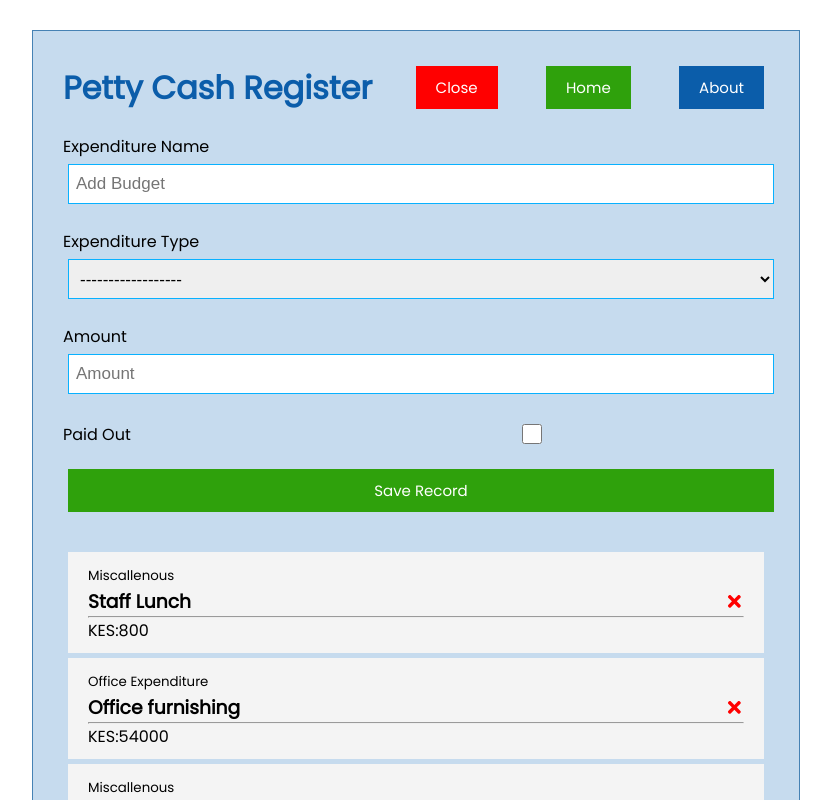
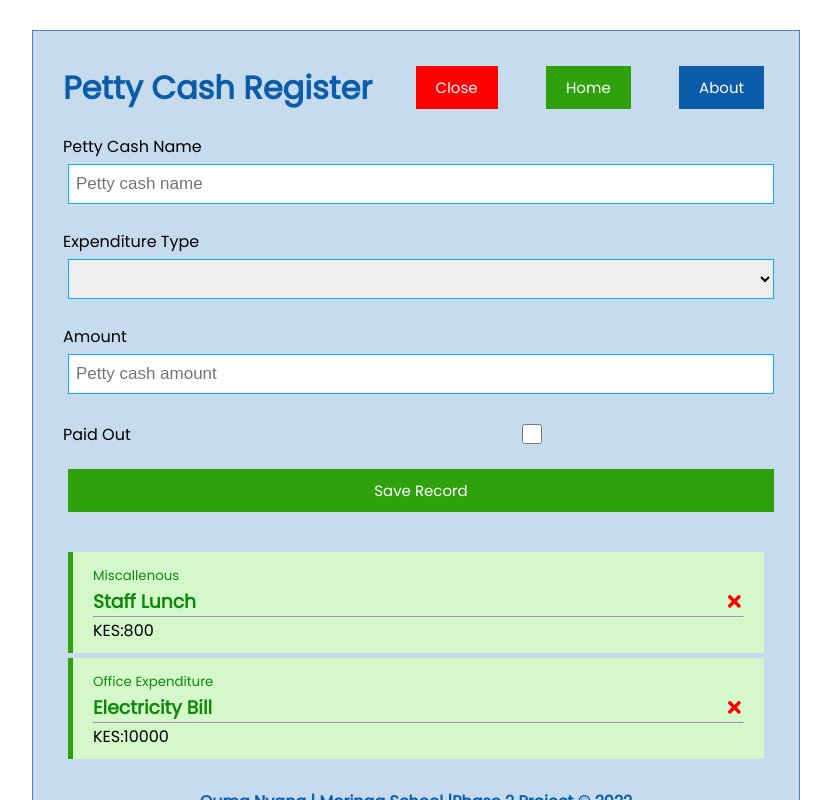
Before and after one commit to OumaNyang/pettycash-register, a React (Create React App) app: page / in a window 1280 px wide. Both pictures are taken after a click on the button "Add Petty Cash". Shown: the top 800 px of the page, without its empty margins (224-1055 px from the left). Built offline with nearby package versions, Linux system fonts and the light colour scheme; data requests are answered from the project's data file.

Commit message:
Delete petty cash record

```diff
--- a/db.json
+++ b/db.json
@@ -4,29 +4,15 @@
       "name": "Staff Lunch",
       "amount": "800",
       "exptype": "Miscallenous",
-      "ispaidout": false,
+      "ispaidout": true,
       "id": 1
     },
     {
-      "name": "Office furnishing",
-      "amount": "54000",
-      "exptype": "Office Expenditure",
-      "ispaidout": false,
-      "id": 2
-    },
-    {
-      "name": "Wage payout",
-      "amount": "8000",
-      "exptype": "Miscallenous",
-      "ispaidout": false,
-      "id": 3
-    },
-    {
-      "name": "Employee Advance ",
-      "amount": "1800",
+      "name": "Electricity Bill",
+      "amount": "10000",
       "exptype": "Office Expenditure",
       "ispaidout": true,
-      "id": 4
+      "id": 2
     }
   ]
 }
--- a/src/App.js
+++ b/src/App.js
@@ -19,7 +19,7 @@ const App = () => {
         getBudgets()
     }, [])
 
-    // Fetch Pety cash records
+    // Fetch Petty cash records
     const fetchBudgets = async () => {
         const res = await fetch('http://localhost:5000/budgets')
         const data = await res.json()
@@ -27,14 +27,14 @@ const App = () => {
         return data
     }
 
-    // Fetch Pety cash records
+    // Fetch Petty cash records
     const fetchBudget = async (id) => {
         const res = await fetch(`http://localhost:5000/budgets/${id}`)
         const data = await res.json()
         return data
     }
 
-    // Add Pety cash records
+    // Add Petty cash records
     const addBudget = async (budget) => {
         const res = await fetch('http://localhost:5000/budgets', {
             method: 'POST',
@@ -47,9 +47,17 @@ const App = () => {
         setBudgets([...budgets, data])
     }
 
-    // Delete Pety cash record
+    // Delete Petty cash record
 
-
+    const deleteBudget = async (id) => {
+        const res = await fetch(`http://localhost:5000/budgets/${id}`, {
+            method: 'DELETE',
+        })
+        //We should control the response status to decide if we will change the state or not.
+        res.status === 200
+            ? setBudgets(budgets.filter((budget) => budget.id !== id))
+            : alert('Error Deleting This petty cash record')
+    }
 
 
 
@@ -94,6 +102,8 @@ const App = () => {
                                 <Budgets
                                     budgets={budgets}
                                     onToggle={toggleReminder}
+                                    onDelete={deleteBudget}
+
                                 />
                             ) : (
                                 'No petty cash records found '
--- a/src/components/AddBudget.js
+++ b/src/components/AddBudget.js
@@ -35,10 +35,10 @@ const AddBudget = ({ onAdd }) => {
 
     <form className='add-form' onSubmit={onSubmit}>
       <div className='form-control'>
-        <label>Expenditure Name</label>
+        <label>Petty Cash Name</label>
         <input
           type='text'
-          placeholder='Add Budget'
+          placeholder='Petty cash name'
           value={name}
           onChange={(e) => setName(e.target.value)}
         />
@@ -47,7 +47,7 @@ const AddBudget = ({ onAdd }) => {
         <label>Expenditure Type</label>
 
      <select name='extype' type="select"   onChange={(e) => setExptype(e.target.value)} >
-    <option  value="">------------------</option>
+    <option  value=""> </option>
     <option  value="Office Expenditure">Office Expenditure</option>
     <option  value="Miscallenous">Miscallenous</option>
     </select>
@@ -57,7 +57,7 @@ const AddBudget = ({ onAdd }) => {
         <label>Amount</label>
         <input
           type='text'
-          placeholder='Amount'
+          placeholder='Petty cash amount'
           value={amount}
           onChange={(e) => setAmount(e.target.value)}
         />
```
Also changed, not shown: 1 other file (tests, documents, lock files or other folders).
